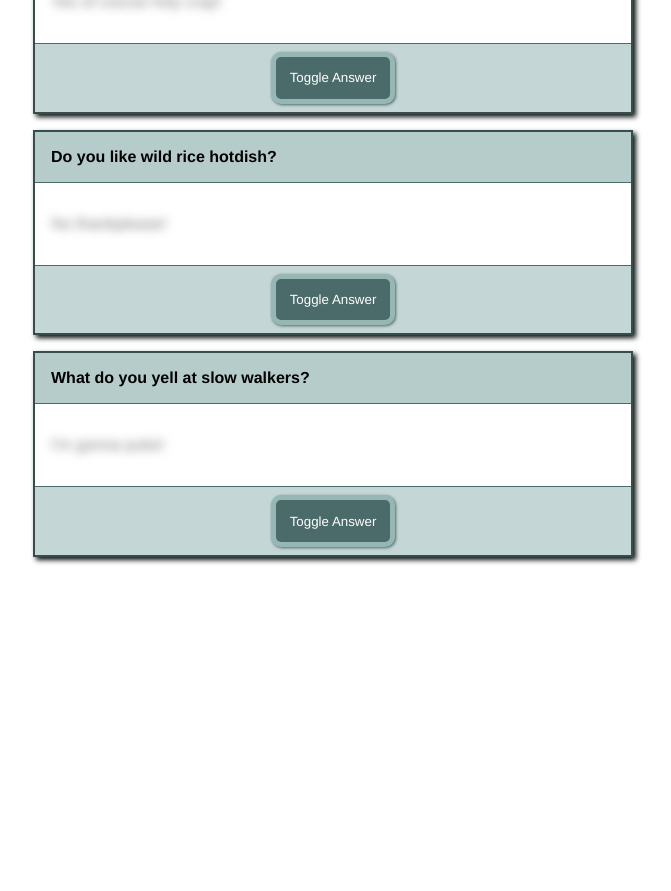
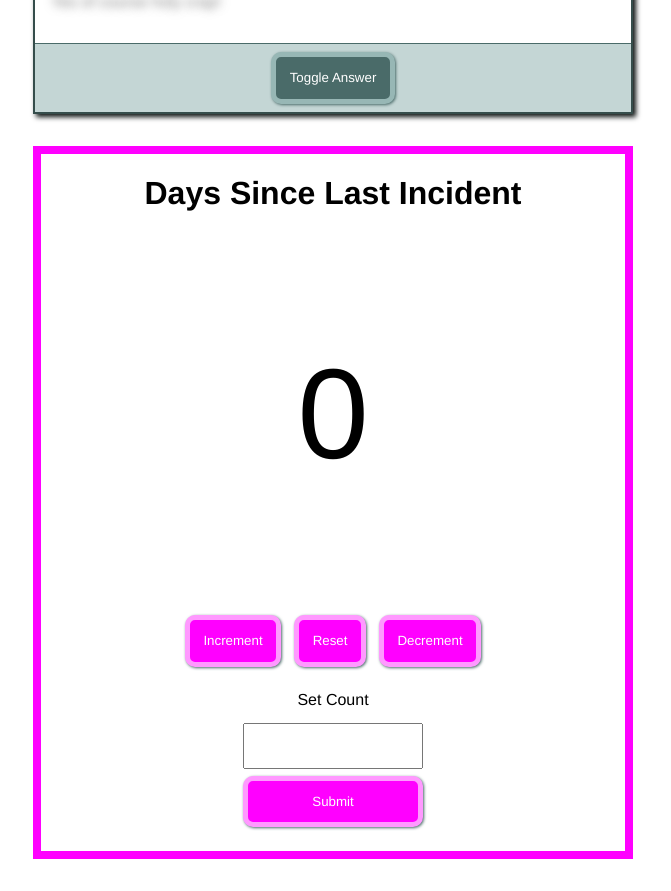
Before and after one commit to chrismochinski/fem-typescript-codealong, a React (Create React App) app: page / in a window 1280 px wide. Shown: the part 1240-2131 px from the top of the page, without its empty margins (307-978 px from the left). Before the commit the page ends 1829 px from the top, so only its background shows below. Built offline with nearby package versions, Linux system fonts and the light colour scheme.

Commit message:
next exercise - counter - class first

```diff
--- a/package.json
+++ b/package.json
@@ -12,6 +12,8 @@
     "@types/react-dom": "^17.0.11",
     "react": "^17.0.2",
     "react-dom": "^17.0.2",
+    "react-router": "^6.2.1",
+    "react-router-dom": "^6.2.1",
     "react-scripts": "5.0.0",
     "sass": "^1.48.0",
     "typescript": "^4.5.4",
--- a/src/App.css
+++ b/src/App.css
@@ -36,3 +36,8 @@
     transform: rotate(360deg);
   }
 }
+
+.Counter {
+
+
+}
--- a/src/App.tsx
+++ b/src/App.tsx
@@ -23,9 +23,6 @@ const NameTag = (props: NameTagProps) => {
       </section>
       <hr style={{border: '4px solid black', margin: '6em 10em'}} />
 
-      <section className="quiz-party">
-        <QuizParty />
-        </section>
       <footer />
     </main>
   );
--- /dev/null
+++ b/src/Counter.scss
@@ -0,0 +1,67 @@
+.Counter {
+    $button-color: magenta;
+
+    border: 8px solid $button-color;
+
+html, body, * {
+  box-sizing: border-box;
+  font-family: Helvetica, Arial, sans-serif;
+}
+
+h1 {
+  text-align: center;
+}
+
+button, input[type="submit"] {
+  background-color: $button-color;
+  border: 5px solid lighten($button-color, 30%);
+  color: white;
+  margin: 0 0.5em;
+  padding: 1em;
+  outline: none;
+  &:hover {
+    background-color: darken($button-color, 5%);
+  }
+  &:active {
+    background-color: darken($button-color, 10%);
+  }
+}
+
+input {
+  padding: 1em;
+  &:not([type="submit"]) {
+    display: block;
+    margin: 0.5em;
+  }
+}
+
+form {
+  padding: 0.5em;
+  margin: 1em 0;
+  display: flex;
+  flex-direction: column;
+  label {
+    text-align: center;
+    display: block;
+    margin-bottom: 0.5em;
+  }
+}
+
+.Counter {
+  border: 5px solid lighten($button-color, 40%);
+  font-weight: 700;
+  margin: 2em auto;
+  padding: 1em;
+  width: 600px;
+}
+
+.count {
+  font-size: 8em;
+  text-align: center;
+}
+
+.controls {
+  display: flex;
+  justify-content: center;
+}
+}
--- /dev/null
+++ b/src/Counter.tsx
@@ -0,0 +1,26 @@
+import './Counter.scss';
+
+const Counter = () => {
+    return (
+      <main className="Counter">
+        <h1>Days Since Last Incident</h1>
+        <p className="count">0</p>
+        <section className="controls">
+          <button>Increment</button>
+          <button>Reset</button>
+          <button>Decrement</button>
+        </section>
+        <section className="controls">
+          <form onSubmit={() => {}}>
+            <label htmlFor="set-to">Set Count</label>
+            <input id="set-to" type="number" />
+            <input type="submit" />
+          </form>
+        </section>
+      </main>
+    );
+  };
+
+  const CounterApp = () => <Counter />;
+
+  export default CounterApp;
--- a/src/QuizParty.tsx
+++ b/src/QuizParty.tsx
@@ -1,7 +1,7 @@
 // import { useState } from 'react';
-import * as React from 'react';
-import { questions } from './questions';
-import './quizPartyStyle.scss'
+import * as React from "react";
+import { questions } from "./questions";
+import "./quizPartyStyle.scss";
 
 type QuestionProps = {
   question: string;
@@ -9,28 +9,33 @@ type QuestionProps = {
 };
 
 const Question = ({ question, answer }: QuestionProps) => {
-
-const [isHidden, toggleHidden ] = React.useState(true);
+  const [isHidden, toggleHidden] = React.useState(true);
 
   return (
+    <div className="quiz-component">
       <article className="question">
         <header>{question}</header>
         <p className="answer">
-        <span className={`${isHidden ? 'blurred' : 'visible'}`}>{answer}</span>
+          <span className={`${isHidden ? "blurred" : "visible"}`}>
+            {answer}
+          </span>
         </p>
         <footer>
           <button onClick={() => toggleHidden(!isHidden)}>Toggle Answer</button>
         </footer>
       </article>
+    </div>
   );
 };
 
 const QuizParty = () => {
   return (
     <main>
+      <div className="quiz-component">
         {questions.map((q) => (
           <Question question={q.question} answer={q.answer} key={q.id} />
         ))}
+      </div>
     </main>
   );
 };
--- a/src/index.css
+++ /dev/null
@@ -1,13 +0,0 @@
-body {
-  margin: 0;
-  font-family: -apple-system, BlinkMacSystemFont, 'Segoe UI', 'Roboto', 'Oxygen',
-    'Ubuntu', 'Cantarell', 'Fira Sans', 'Droid Sans', 'Helvetica Neue',
-    sans-serif;
-  -webkit-font-smoothing: antialiased;
-  -moz-osx-font-smoothing: grayscale;
-}
-
-code {
-  font-family: source-code-pro, Menlo, Monaco, Consolas, 'Courier New',
-    monospace;
-}
--- a/src/index.tsx
+++ b/src/index.tsx
@@ -1,11 +1,14 @@
 import React from 'react';
 import ReactDOM from 'react-dom';
-import './index.css';
 import App from './App';
+import CounterApp from './Counter';
+import QuizParty from './QuizParty';
 
 ReactDOM.render(
   <React.StrictMode>
     <App />
+    <QuizParty />
+    <CounterApp />
   </React.StrictMode>,
   document.getElementById('root')
 );
--- a/src/questions.ts
+++ b/src/questions.ts
@@ -14,15 +14,5 @@ export const questions: QuestionType[] = [
     id: 2,
     question: "Do you like dark souls?",
     answer: "Yes of course holy crap!",
-  },
-  {
-    id: 3,
-    question: "Do you like wild rice hotdish?",
-    answer: "No thankplease!",
-  },
-  {
-    id: 4,
-    question: "What do you yell at slow walkers?",
-    answer: "I'm gonna puke!"
   }
 ];
```
Also changed, not shown: src/quizPartyStyle.scss (+6 -4 lines), 1 other file (tests, documents, lock files or other folders). Lines whose indentation alone changed are shown as unchanged.
